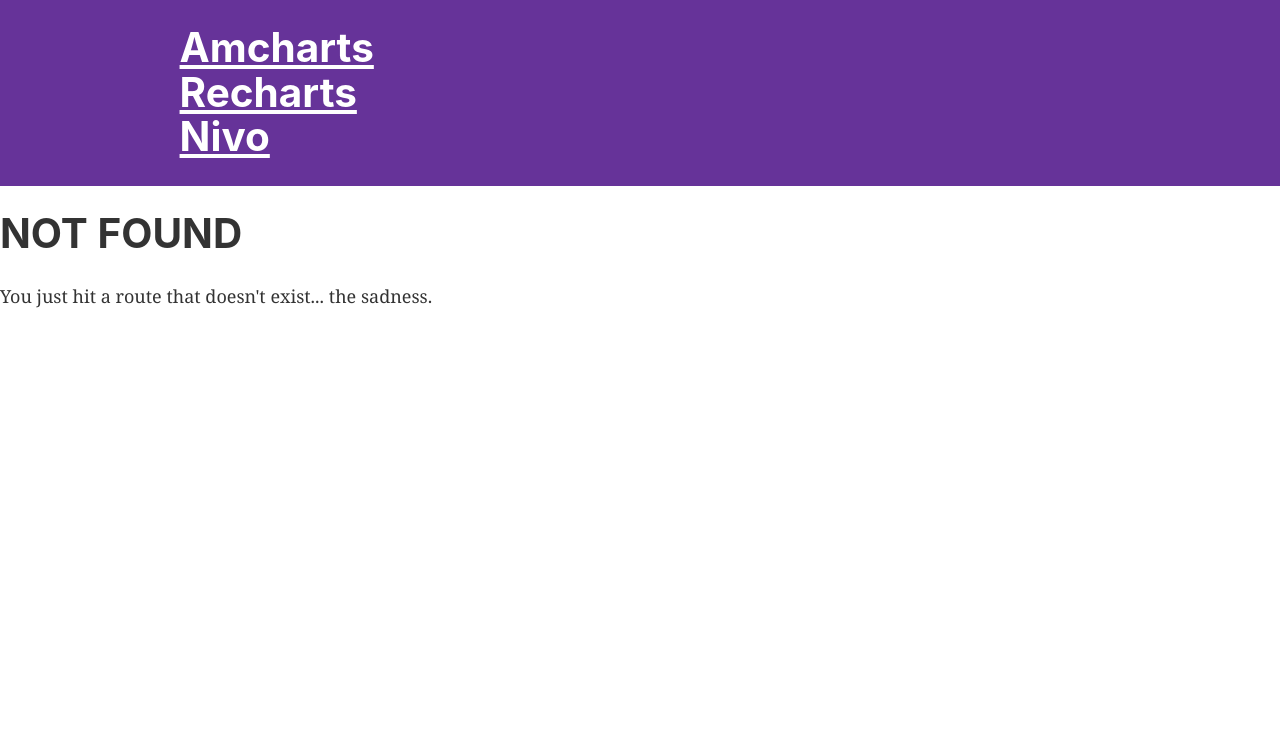
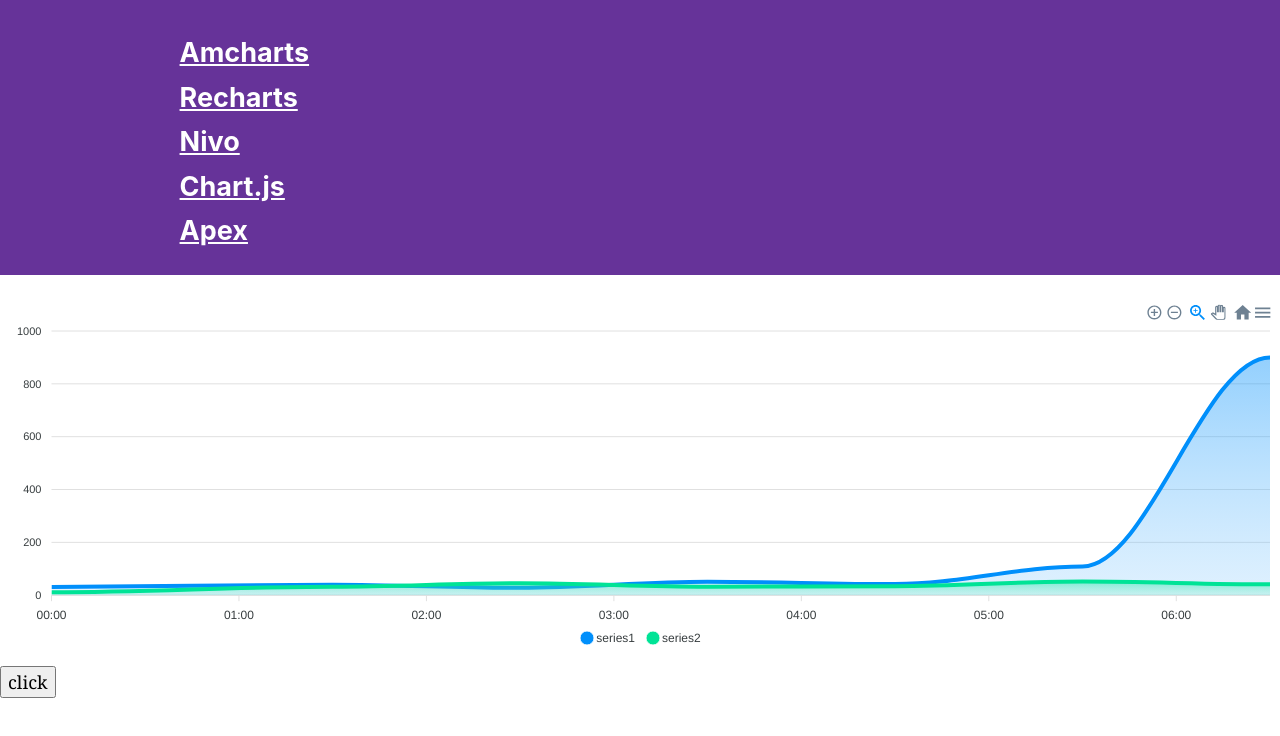
Before and after one commit to troyacodes/data-viz-testing, a Gatsby site: page /apex in a window 1280 px wide. Before the commit this address had no page. Built offline with nearby package versions, Linux system fonts and the light colour scheme; Gatsby itself is replaced by a stand-in of ours.

Commit message:
add new chart examples

```diff
--- a/package.json
+++ b/package.json
@@ -5,10 +5,12 @@
   "version": "0.1.0",
   "author": "Kyle Mathews <mathews.kyle@gmail.com>",
   "dependencies": {
-    "@amcharts/amcharts4": "4.9.10",
+    "@amcharts/amcharts4": "4.4.10",
     "@nivo/bar": "^0.62.0",
     "@nivo/bump": "^0.62.0",
     "@nivo/line": "^0.62.0",
+    "apexcharts": "^3.19.2",
+    "chart.js": "^2.9.3",
     "gatsby": "^2.23.3",
     "gatsby-image": "^2.4.7",
     "gatsby-plugin-manifest": "^2.4.11",
@@ -19,6 +21,8 @@
     "gatsby-transformer-sharp": "^2.5.5",
     "prop-types": "^15.7.2",
     "react": "^16.12.0",
+    "react-apexcharts": "^1.3.7",
+    "react-chartjs-2": "^2.9.0",
     "react-dom": "^16.12.0",
     "react-helmet": "^6.1.0",
     "recharts": "^1.8.5"
--- a/src/components/header.js
+++ b/src/components/header.js
@@ -17,18 +17,25 @@
       }}
     >
       <h1 style={{ margin: 0 }}>
-        <Link style={{ color: "white" }} to="/amcharts">
+        <Link style={{ color: "white", fontSize: "1.5rem" }} to="/amcharts">
           Amcharts
         </Link>
         <br />
-        <Link style={{ color: "white" }} to="/recharts">
+        <Link style={{ color: "white", fontSize: "1.5rem" }} to="/recharts">
           Recharts
         </Link>
         <br />
-        <Link style={{ color: "white" }} to="/nivo">
+        <Link style={{ color: "white", fontSize: "1.5rem" }} to="/nivo">
           Nivo
         </Link>
         <br />
+        <Link style={{ color: "white", fontSize: "1.5rem" }} to="/chartjs">
+          Chart.js
+        </Link>
+        <br />
+        <Link style={{ color: "white", fontSize: "1.5rem" }} to="/apex">
+          Apex
+        </Link>
       </h1>
     </div>
   </header>
--- /dev/null
+++ b/src/pages/apex.js
@@ -0,0 +1,77 @@
+import React, { useState, Fragment } from "react"
+import Chart from "react-apexcharts"
+
+import Layout from "../components/layout"
+
+const Apex = () => {
+  const [data, setData] = useState({
+    series: [
+      {
+        name: "series1",
+        data: [31, 40, 28, 51, 42, 109, 900],
+      },
+      {
+        name: "series2",
+        data: [11, 32, 45, 32, 34, 52, 41],
+      },
+    ],
+  })
+
+  const options = {
+    chart: {
+      height: 350,
+      type: "area",
+    },
+    dataLabels: {
+      enabled: false,
+    },
+    stroke: {
+      curve: "smooth",
+    },
+    xaxis: {
+      type: "datetime",
+      categories: [
+        "2018-09-19T00:00:00.000Z",
+        "2018-09-19T01:30:00.000Z",
+        "2018-09-19T02:30:00.000Z",
+        "2018-09-19T03:30:00.000Z",
+        "2018-09-19T04:30:00.000Z",
+        "2018-09-19T05:30:00.000Z",
+        "2018-09-19T06:30:00.000Z",
+      ],
+    },
+    tooltip: {
+      x: {
+        format: "dd/MM/yy HH:mm",
+      },
+    },
+  }
+
+  const handleClick = () => {
+    setData({
+      series: [
+        {
+          name: "series1",
+          data: [31, 45, 28, 51, 42, 109, 900],
+        },
+        {
+          name: "series2",
+          data: [11, 32, 45, 320, 34, 52, 41],
+        },
+        {
+          name: "series3",
+          data: [1, 66, 45, 320, 104, 52, 41],
+        },
+      ],
+    })
+  }
+
+  return (
+    <Layout>
+      <Chart options={options} series={data.series} type="area" height={350} />
+      <button onClick={handleClick}>click</button>
+    </Layout>
+  )
+}
+
+export default Apex
```
Also changed, not shown: src/pages/chartjs.js (added, +42 -0 lines), 1 other file.
